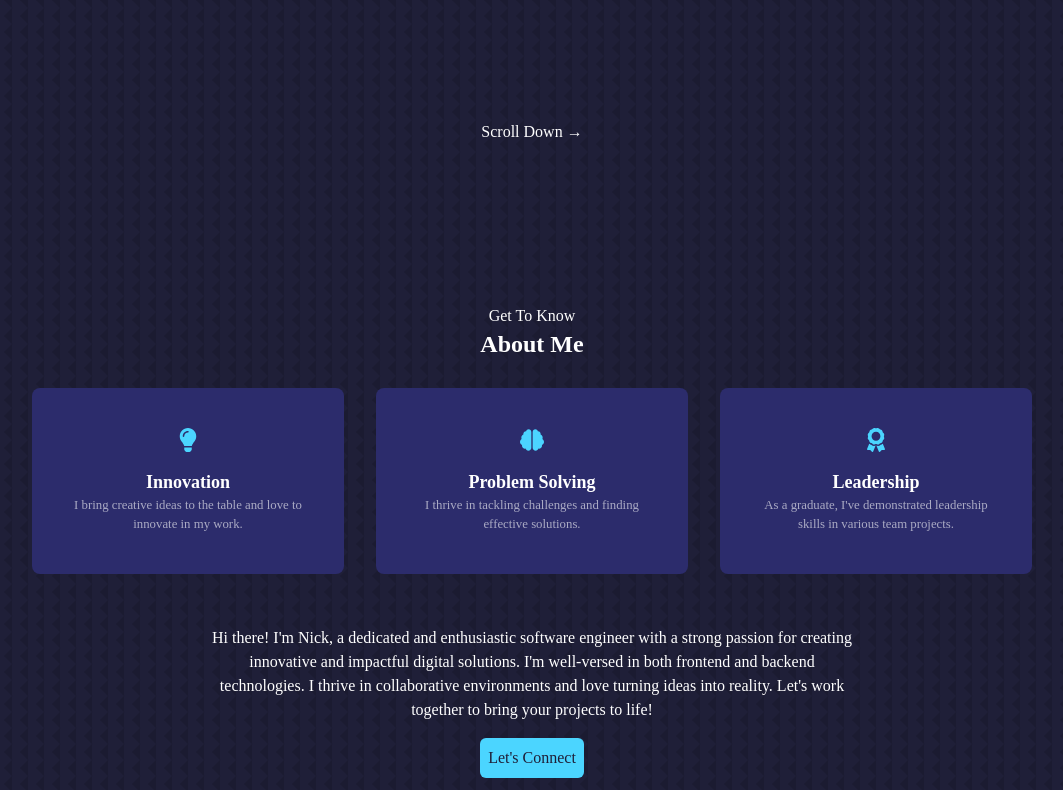
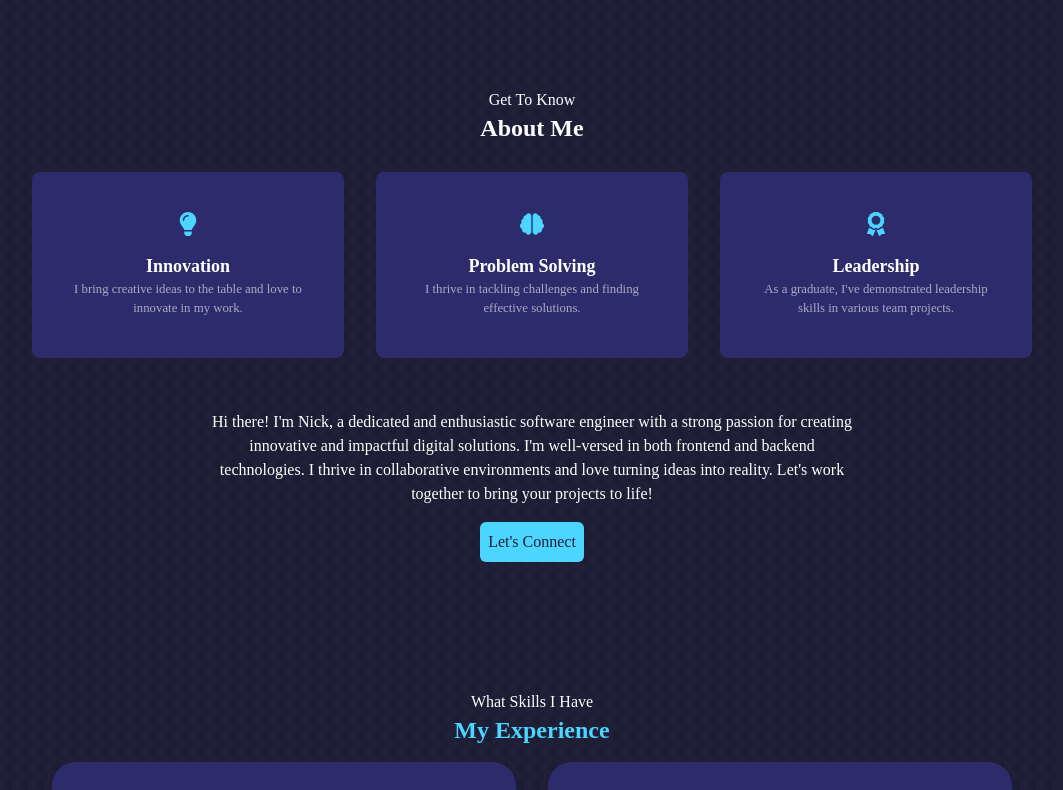
Before and after one commit to NickGofman/my-project, a React (Create React App) app: page / in a window 1280 px wide. Shown: the part 920-1710 px from the top of the page, without its empty margins (108-1171 px from the left). Built offline with nearby package versions, Linux system fonts and the light colour scheme; the HTML template or start-up script is replaced by a standard one.

Commit message:
remove "scroll down" from App.js

```diff
--- a/src/App.js
+++ b/src/App.js
@@ -7,17 +7,11 @@ import Footer from './components/footer/Footer';
 
 function App() {
   return (
-    <div className="flex flex-col items-center space-y-40">
+    <div className="flex flex-col items-center space-y-32">
       <Header />
-
-      <div className="mb-4 self-center">
-        <a href="#about" className="scroll__down">
-          Scroll Down &#x2192;
-        </a>
-      </div>
       <About />
       <Experience />
-      <Footer/>
+      <Footer />
     </div>
   );
 }
```
